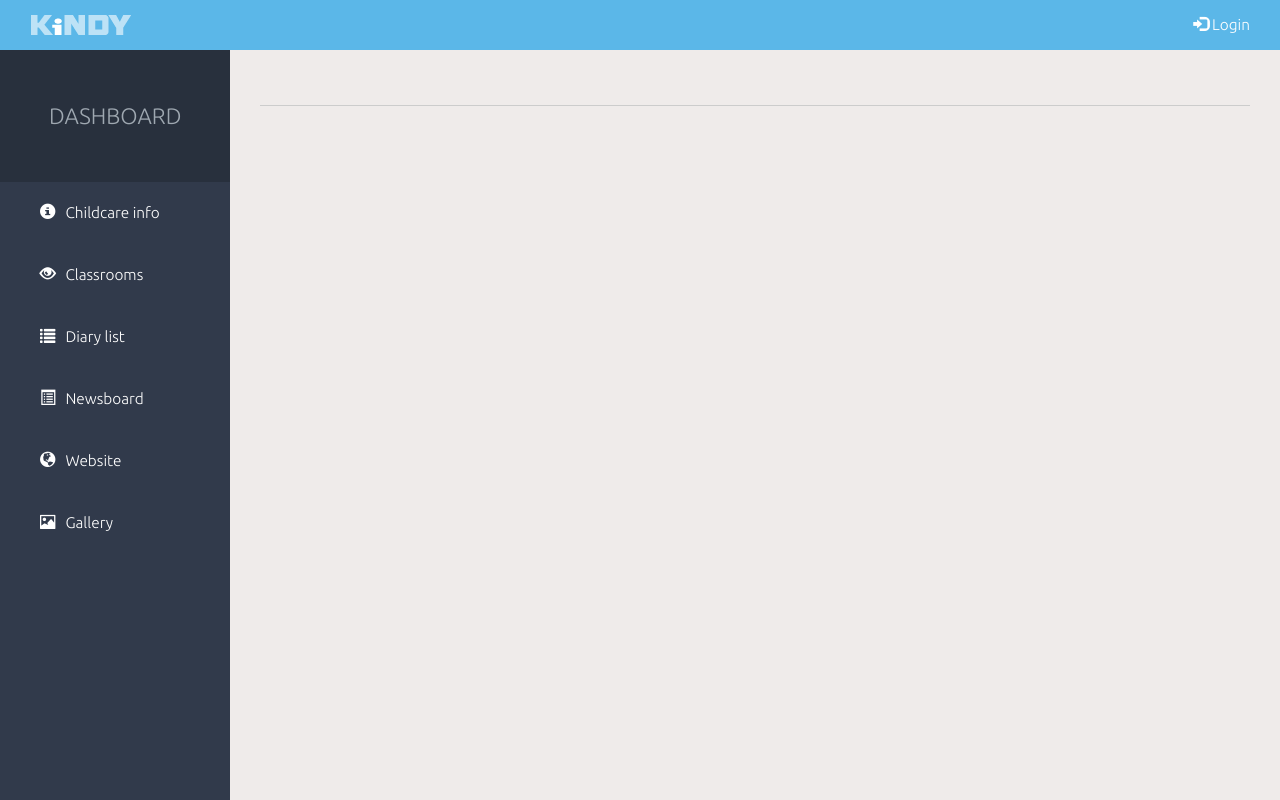
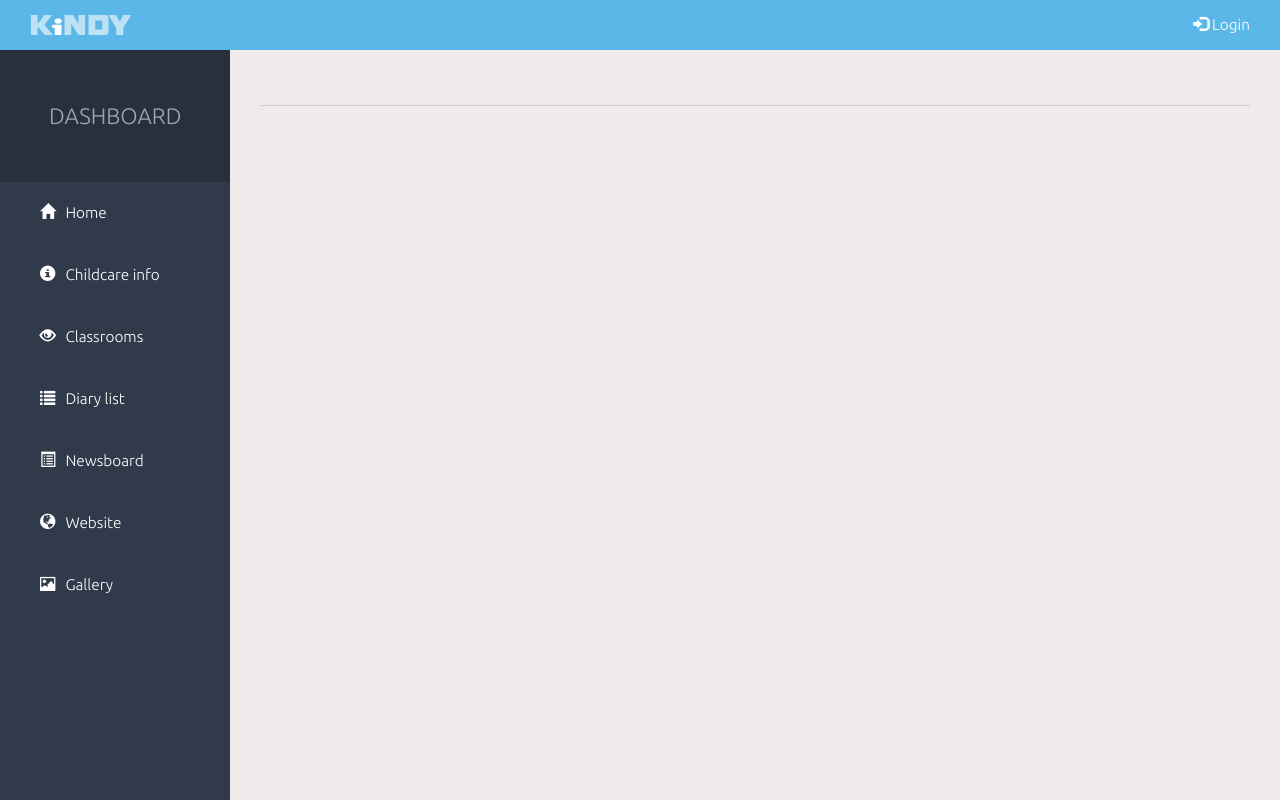
Before and after one commit to ramuta/kindy-old, a Django app: template templates/childcare/childcare_base.html in a window 1280 px wide. Run offline with Django 3.2, Linux system fonts and the light colour scheme; the template is opened without the code that fills it, so the values that code supplies are empty.

Commit message:
Home link is now in all sidebar navigations (for stupid users).

```diff
--- a/templates/childcare/childcare_base.html
+++ b/templates/childcare/childcare_base.html
@@ -3,6 +3,7 @@
 {% block sidebar-title %}Dashboard{% endblock %}
 
 {% block sidebar %}
+	<li><a href="/"><span class="glyphicon glyphicon-home"></span>Home</a></li>
 	<li><a href="{% url 'childcare:childcare_info' childcare_slug=childcare.slug %}"><span class="glyphicon glyphicon-info-sign"></span>Childcare info</a>
 		{% if "/"|add:childcare.slug|add:"/dashboard/childcare/" in request.path %}
 		<ul>
```
